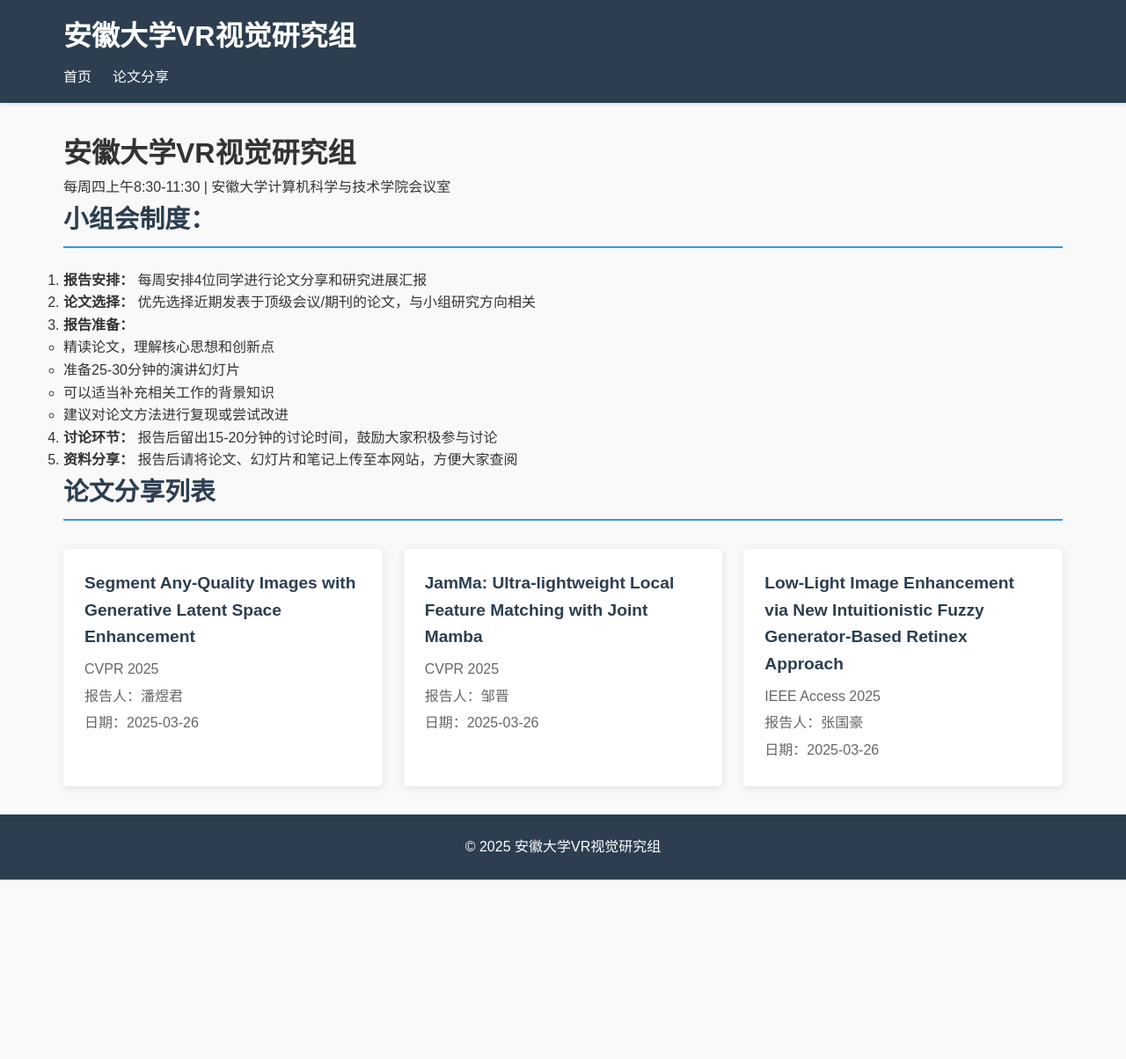
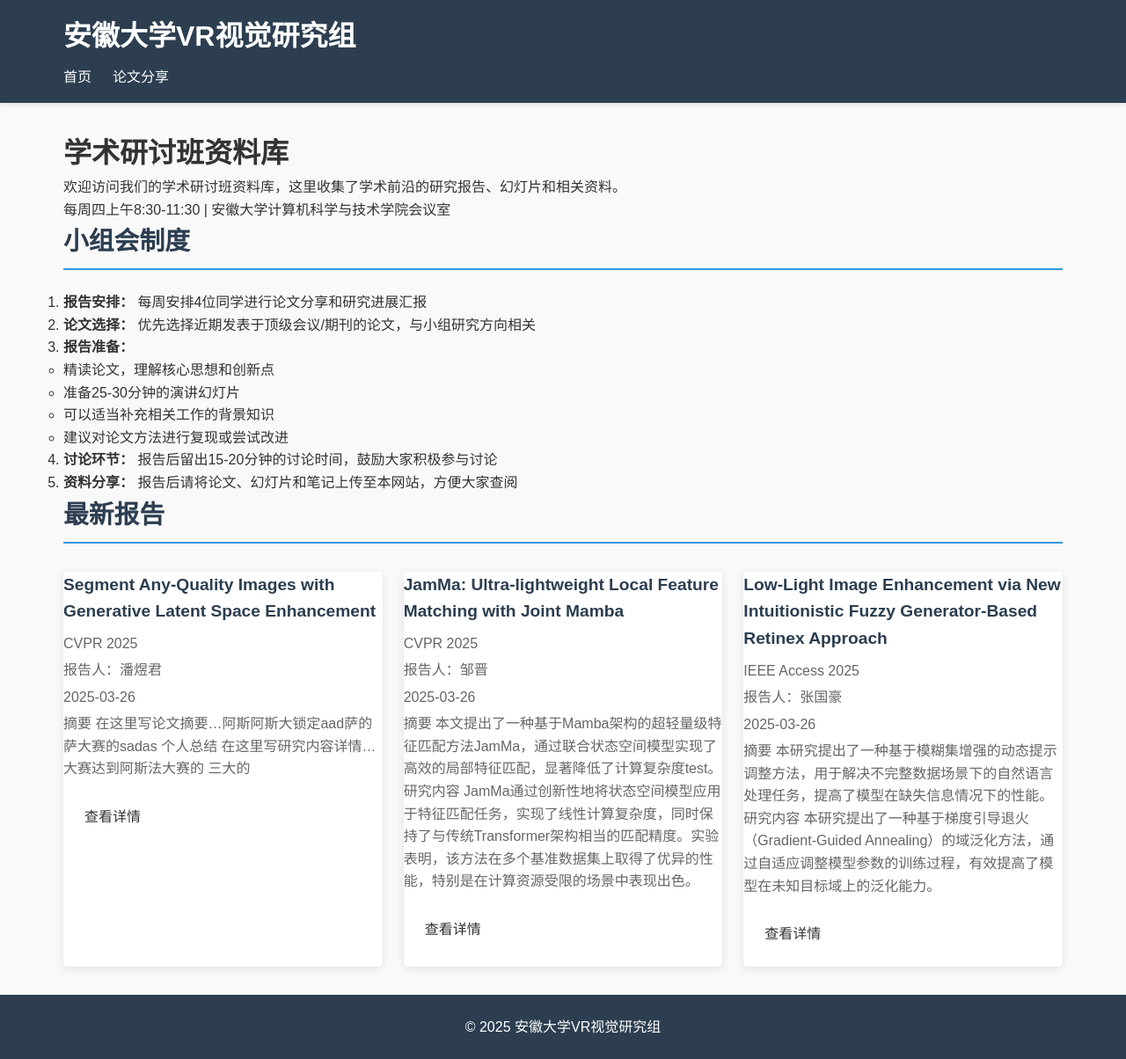
Before and after one commit to shixuan7/ahu-test, a Jekyll site: the page built from index.md, in a window 1280 px wide. Shown: the whole page at 88% size. Built offline with Jekyll 4.4.1, drawn with Linux system fonts in a browser that asks for light colours; before the commit the page ends 1000 px from its top, so only the background shows below that.

Commit message:
feat init project

```diff
--- a/index.md
+++ b/index.md
@@ -1,16 +1,19 @@
 ---
 layout: default
-title: 安徽大学VR视觉研究组
+title: 学术研讨班资料库
 ---
 
-# 安徽大学VR视觉研究组
+<div class="header-banner">
+  <h1>学术研讨班资料库</h1>
+  <p>欢迎访问我们的学术研讨班资料库，这里收集了学术前沿的研究报告、幻灯片和相关资料。</p>
+</div>
 
 <div class="meeting-info">
   <p>每周四上午8:30-11:30 | 安徽大学计算机科学与技术学院会议室</p>
 </div>
 
 <div class="meeting-rules">
-  <h2>小组会制度：</h2>
+  <h2>小组会制度</h2>
   <ol>
     <li><strong>报告安排：</strong> 每周安排4位同学进行论文分享和研究进展汇报</li>
     <li><strong>论文选择：</strong> 优先选择近期发表于顶级会议/期刊的论文，与小组研究方向相关</li>
@@ -27,17 +30,28 @@ title: 安徽大学VR视觉研究组
   </ol>
 </div>
 
-## 论文分享列表
+<h2 class="section-title">最新报告</h2>
 
 <div class="paper-list" id="paper-list">
   {% for post in site.posts %}
   <div class="paper-item">
-    <a href="{{ site.url }}{{ site.baseurl }}{{ post.url }}">
+    <div class="paper-content">
       <h3>{{ post.title }}</h3>
-      <p>{{ post.journal }}</p>
-      <p>报告人：{{ post.presenter }}</p>
-      <p>日期：{{ post.date | date: "%Y-%m-%d" }}</p>
-    </a>
+      <div class="paper-meta">
+        <p class="journal">{{ post.journal }}</p>
+        <p class="presenter">报告人：{{ post.presenter }}</p>
+        <p class="date">{{ post.date | date: "%Y-%m-%d" }}</p>
+      </div>
+      <div class="paper-abstract">
+        <p>{{ post.excerpt | strip_html | truncatewords: 30 }}</p>
+      </div>
+      <div class="paper-actions">
+        <a href="{{ site.url }}{{ site.baseurl }}{{ post.url }}" class="view-details">查看详情</a>
+        {% if post.slides_url %}
+        <a href="{{ post.slides_url }}" class="download-slides">下载幻灯片</a>
+        {% endif %}
+      </div>
+    </div>
   </div>
   {% endfor %}
 </div>
```
Also changed, not shown: papers/low-light-enhancement.html (deleted, +0 -52 lines), styles.css (+119 -21 lines).
